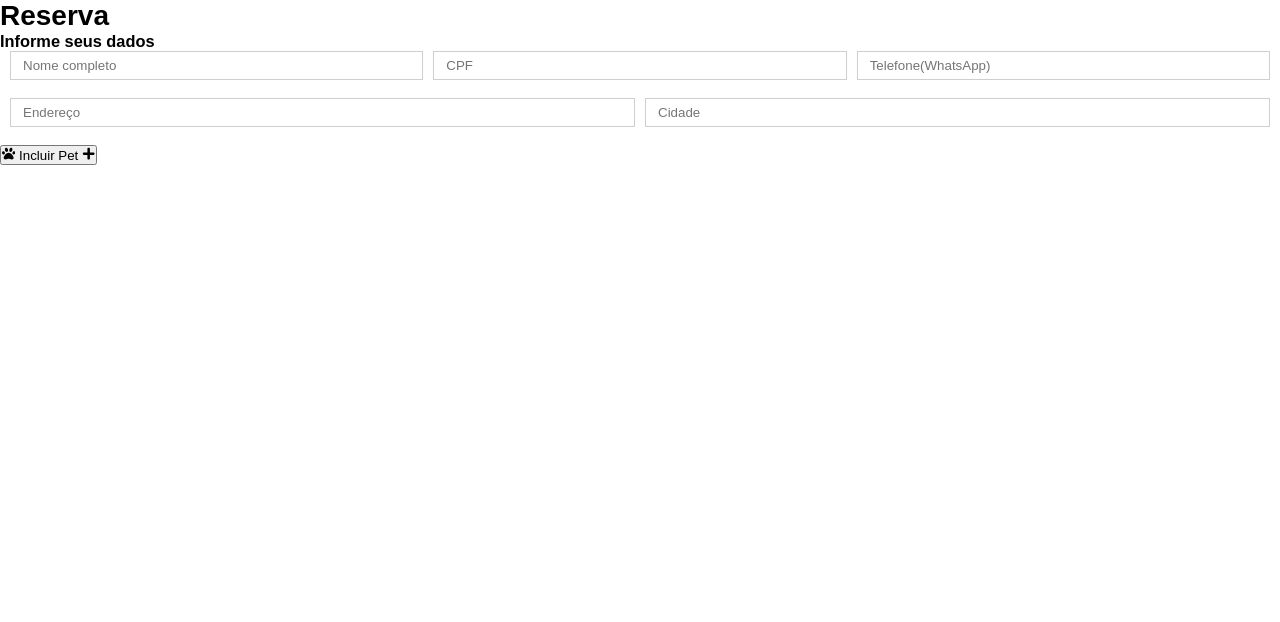
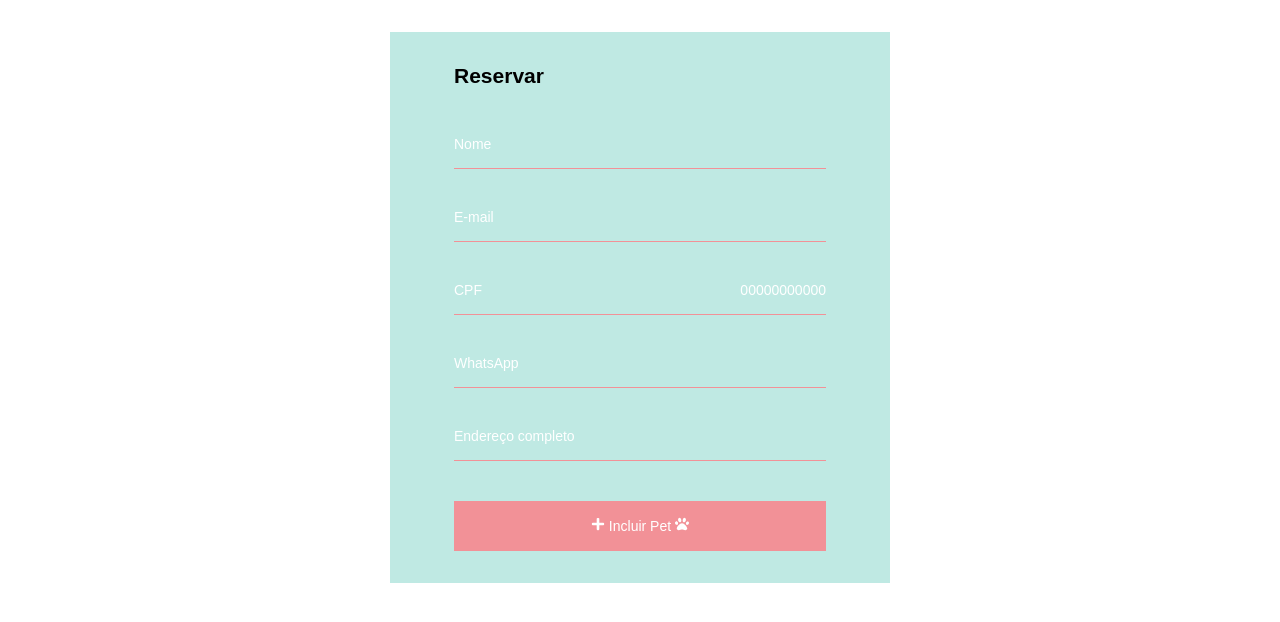
Before and after one commit to oicramkroll/uploadFileReactComponent, a React (Create React App) app: page /reserva/hotel in a window 1280 px wide. Shown: the top 622 px of the page. Built offline with nearby package versions, Linux system fonts and the light colour scheme; no server answers.

Commit message:
correção

```diff
--- a/src/pages/LinksManager.js
+++ b/src/pages/LinksManager.js
@@ -28,7 +28,7 @@ export default ()=>{
             console.log(error);
         }
 
-    },[]);
+    },[configHeader]);
 
     const removeTool = async (id)=>{
         try {
--- a/src/pages/PublicLinks.js
+++ b/src/pages/PublicLinks.js
@@ -11,6 +11,13 @@ export default (props)=>{
     const [searchInput, setSearchInput] = useState('');
     const [links,setLinks] = useState([]);
     const [mensage,setMensage] = useState('Buscando pagina solicitada...');
+
+    const findByTag = (tagSearch)=>{
+        axios.get(`${process.env.REACT_APP_TOOLLINK_API_URL}/links${tagSearch}`).then((response)=>{
+            setLinks(response.data);
+            setMensage(`${response.data.length} de paginas encontradas com a tag ${tag}`)
+        })
+    }
 
     useEffect(()=>{
         try {
@@ -26,14 +33,9 @@ export default (props)=>{
             setMensage('Não foi possivel recuperar a pagia solicitada');
         }
 
-    },[]);
+    },[id,tag]);
 
-    const findByTag = (tagSearch)=>{
-        axios.get(`${process.env.REACT_APP_TOOLLINK_API_URL}/links${tagSearch}`).then((response)=>{
-            setLinks(response.data);
-            setMensage(`${response.data.length} de paginas encontradas com a tag ${tag}`)
-        })
-    }
+
     const handleSubmit = (e)=>{
         e.preventDefault();
         findByTag(searchInput);
@@ -54,7 +56,7 @@ export default (props)=>{
                         {links.map(link=>(
                             <li className="tag" key={link.id}>
                                 <div>
-                                    <a target="_blank" href={link.link}><h4>#{link.id} - {link.title}</h4></a>
+                                    <a rel="noopener noreferrer" target="_blank" href={link.link}><h4>#{link.id} - {link.title}</h4></a>
                                 </div>
                                 <div>
                                     <p>{link.description}</p>
--- a/src/pages/reservaHotel.js
+++ b/src/pages/reservaHotel.js
@@ -3,6 +3,13 @@ import { createGlobalStyle} from 'styled-components';
 import {FaPaw} from 'react-icons/fa';
 import {FaPlus} from 'react-icons/fa';
 const CurrentStyle =  createGlobalStyle`
+:root{
+ --primary-color:#f29197;
+ --bg-color:44, 181, 163;
+ --text-color:#ffffff;
+ --ligh-color:#2ec0ae;
+ --error-color:#3a3a38;
+}
 *{
     margin:0;
     padding:0;
@@ -14,64 +21,119 @@ body{
     text-rendering: optimizeLegibility;
     -webkit-font-smoothing: antialalised;
 }
-.container{
+form {
+    background: rgb(var(--bg-color) , 0.3);
+    width:100%;
+    max-width:500px;
+    margin:32px auto;
+    padding:32px 64px;
     display:flex;
-    justify-content:space-between;
-    padding:0 5px;
+    flex-direction:column;
 }
-.form-group {
-    margin-bottom: 18px;
-    margin-left: 5px;
-    margin-right: 5px;
-    width: 100%;
+form h2{
+    margin-bottom:32px;
 }
-.form-control {
-    text-align: left;
-    display: block;
-    width: 100%;
-    padding: 6px 12px;
-    color: #373737;
-    background-color: #fff;
-    border: 1px solid #ced0d0;
-    transition: border-color ease-in-out .15s,box-shadow ease-in-out .15s;
+div.input{
+    margin-bottom:24px;
+    position:relative;
 }
-
+input,button{
+    -moz-appearance:none;
+    -webkit-appearance:none;
+    appearance: none;
+    width:100%;
+    padding: 16px 0;
+    border: none;
+    border-bottom:1px solid var(--primary-color);
+    background-color:transparent;
+    outline:none;
+    color:var(--text-color);
+    font-size:1em;
+}
+button{
+    margin-top:16px;
+    background-color:var(--primary-color);
+}
+input ~ label{
+    position: absolute;
+    top:16px;
+    left:0;
+    color:var(--text-color);
+    transition:.4s;
+}
+input:focus ~ label,
+input:valid ~ label{
+    transform:translateY(-24px);
+    font-size: 0.8em;
+    letter-spacing: 0.1em;
+}
+.input span.error{
+    display:flex;
+    padding:0;
+    background-color: var(--error-color);
+}
+.input span.error.active{
+    border:1px solid var(--error-color);
+    padding: 0.4em;
+}
+input::placeholder{
+    text-align:right;
+    color:var(--text-color);
+}
 `;
 
 export default ()=>{
+    const handleInvalid = (e)=>{
+        //e.target.setCustomValidity(`$ `)
+        const field = e.target;
+        const findError = ()=>{
+            let errorFounded = false;
+            for(const error in field.validity){
+
+            }
+            return errorFounded;
+        }
+        findError();
+        console.log(e.target);
+    }
+    const handleSubmmit =(e)=>{
+        e.preventDefault();
+    }
+
     return (
         <>
         <CurrentStyle/>
-        <h1>Reserva</h1>
-        <h3>Informe seus dados</h3>
-        <div className="container">
-            <div className="form-group">
-                <input className="form-control" type="text" placeholder="Nome completo"/>
+        <form onSubmit={handleSubmmit}>
+            <h2>Reservar</h2>
+            <div className="input">
+                <input type="text" onInvalid={handleInvalid} required />
+                <label>Nome</label>
+                <span className="error"></span>
             </div>
-            <div className="form-group">
-                <input className="form-control" type="text" placeholder="CPF"/>
+            <div className="input">
+                <input type="email" required />
+                <label>E-mail</label>
+                <span className="error"></span>
             </div>
-            <div className="form-group">
-                <input className="form-control" type="text" placeholder="Telefone(WhatsApp)"/>
+            <div className="input">
+                <input placeholder="00000000000" type="text" onInvalid={handleInvalid} pattern="[0-9]{11}" required />
+                <label>CPF</label>
+                <span className="error"></span>
             </div>
-        </div>
-
-        <div className="container">
-            <div className="form-group">
-                <input className="form-control" type="text" placeholder="Endereço" />
+            <div className="input">
+                <input type="phone" pattern="[0-9]{11}" required />
+                <label>WhatsApp</label>
+                <span className="error"></span>
             </div>
-            <div className="form-group">
-                <input className="form-control" type="text" placeholder="Cidade" />
+            <div className="input">
+                <input type="text" required />
+                <label>Endereço completo</label>
+                <span className="error"></span>
             </div>
-        </div>
-
-        <div>
             <button>
-                <span>
-                    <FaPaw/> Incluir Pet <FaPlus/>
-                </span>
+                <FaPlus/> Incluir Pet <FaPaw/>
             </button>
-        </div>
+        </form>
         </>
     )
 }
```
